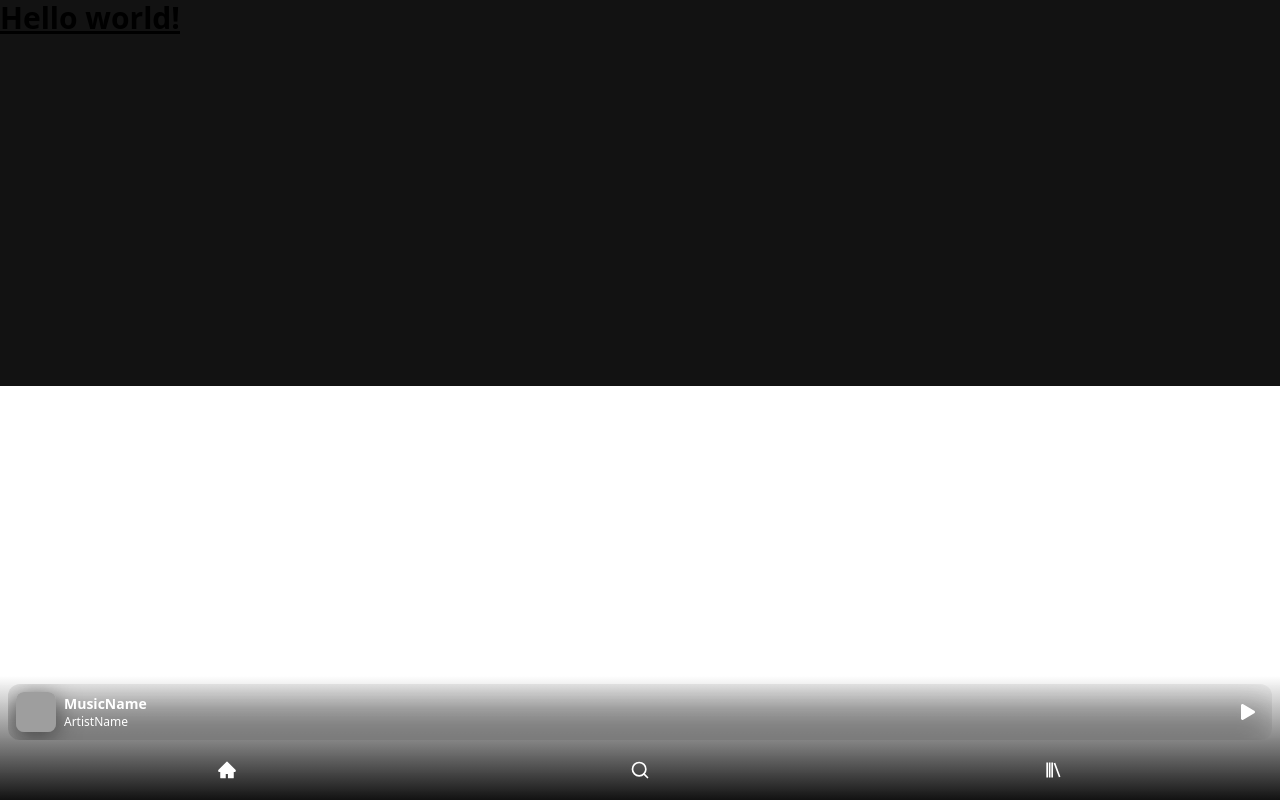
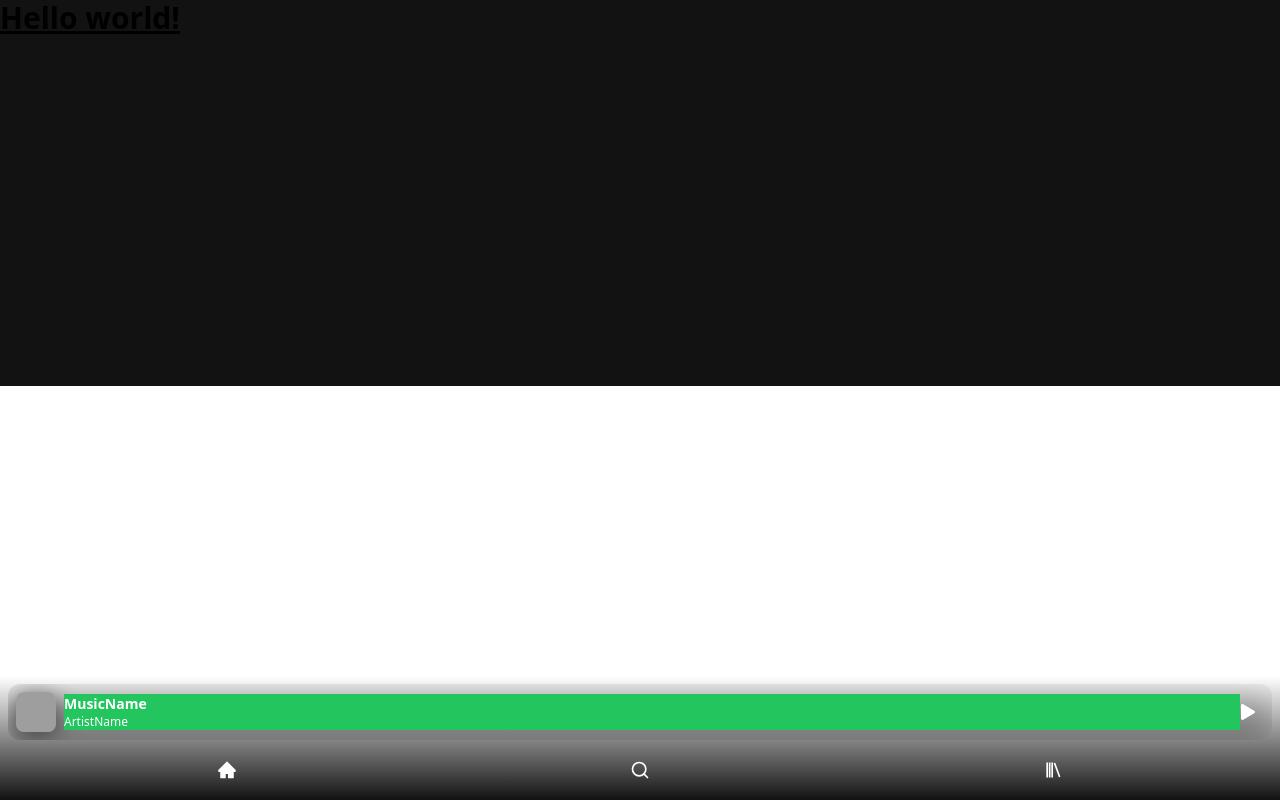
Before and after one commit to Raghav-45/Sickify, a Next.js app: page / in a window 1280 px wide. Built offline with nearby package versions, Linux system fonts and the light colour scheme; grey boxes are pictures that could not be loaded.

Commit message:
Update Playback.js

```diff
--- a/components/Playback.js
+++ b/components/Playback.js
@@ -1,5 +1,5 @@
 import { PlayerContext } from '../contexts/ContextApi'
-import { useState } from 'react'
+import { useState, useEffect } from 'react'
 
 import { FaPlay, FaPause } from "react-icons/fa"
 
@@ -11,13 +11,18 @@ const Playback = () => {
   const { TrackData, IsPlaying, setIsPlaying } = PlayerContext()
   const [ExpandPlayer, setExpandPlayer] = useState(false)
 
+  useEffect(() => {
+    let timerOut = setTimeout(() => { ExpandPlayer ? setExpandPlayer(false) : console.log('SearchQuery') }, 4000)
+    return () => clearTimeout(timerOut)
+  }, [ExpandPlayer])
+
   return (
     <div className='px-2 pt-2'>
-      <div onClick={(e) => {setExpandPlayer(!ExpandPlayer)}} className={`flex ${ExpandPlayer ? 'flex-col' : 'flex-row'} h-14 w-full p-2 bg-white/10 align-middle items-center overflow-hidden rounded-xl backdrop-blur-lg transition-all`}  style={{height: ExpandPlayer ? '18rem' : '3.5rem'}}>
+      <div className={`flex ${ExpandPlayer ? 'flex-col' : 'flex-row'} h-14 w-full p-2 bg-white/10 align-middle items-center overflow-hidden rounded-xl backdrop-blur-lg transition-all`}  style={{height: ExpandPlayer ? '18rem' : '3.5rem'}}>
         <div className='flex-none aspect-square h-full shadow-[0_4px_24px_rgb(0,0,0,50%)] overflow-hidden rounded-lg transition-all duration-100 delay-200' style={{height: ExpandPlayer ? '170px' : '100%'}}>
           <img src={TrackData.Poster} className='h-full w-full'/>
         </div>
-        <div className={`flex flex-1 flex-col ${ExpandPlayer ? 'mt-2' : 'ml-2'} align-middle transition-all duration-100 delay-200`} style={{textAlign: ExpandPlayer ? 'center' : 'left'}}>
+        <div onTouchMove={(e) => {setExpandPlayer(true)}} className={`flex bg-green-500 flex-1 flex-col ${ExpandPlayer ? 'mt-2' : 'ml-2'} align-middle transition-all duration-100 delay-200`} style={{textAlign: ExpandPlayer ? 'center' : 'left'}}>
           <h1 className='text-sm font-semibold text-white'>{TrackData.TrackName}</h1>
           <h2 className='text-xs text-white'>{TrackData.ArtistName}</h2>
         </div>
```
